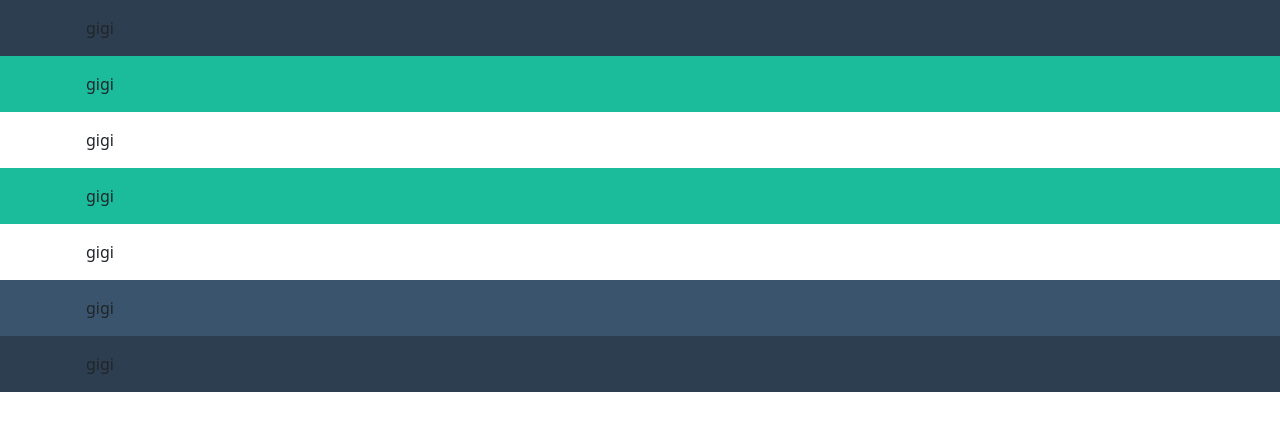
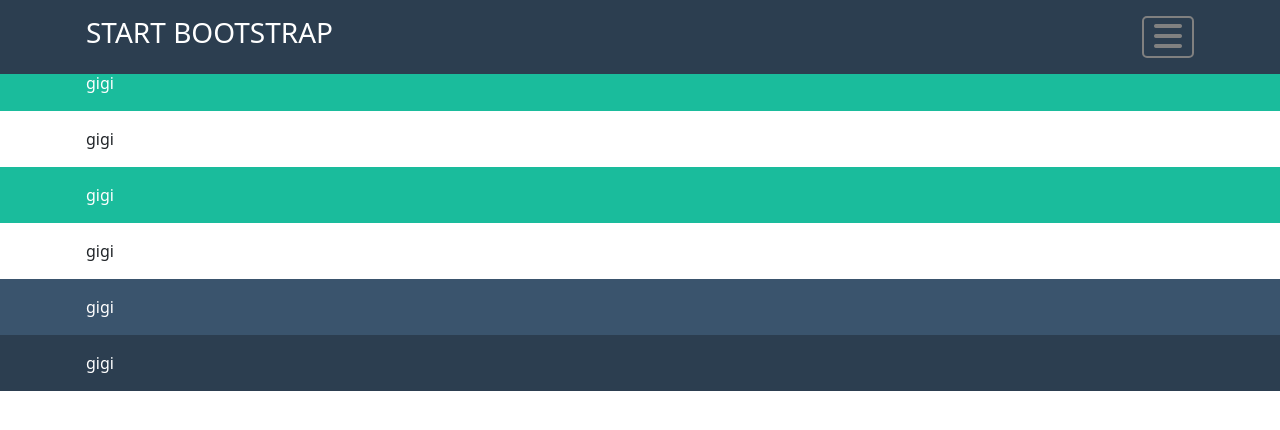
Before and after one commit to StefanoSax93/html-css-bootstrap-freelancer, a plain HTML site: page index.html in a window 1280 px wide. Drawn offline with nearby package versions, Linux system fonts and the light colour scheme.

Commit message:
aggiunta nav base

```diff
--- a/css/style.css
+++ b/css/style.css
@@ -7,3 +7,12 @@
 .bg-pub {
     background-color: #3A546D;
 }
+.title-section {
+    margin-top: 55px;
+}
+.hamburger-border {
+    border: 2px solid grey;
+    padding: 2px 10px;
+    border-radius: 5px;
+    color: grey;
+}
--- a/index.html
+++ b/index.html
@@ -10,38 +10,43 @@
     <link rel="stylesheet" href="css/style.css">
 </head>
 <body>
-    <div class="container-fluid bg-header">
-        <div class="container p-3 ">
+    <div class="container-fluid bg-header position-fixed top-0">
+        <div class="container p-3 text-white">
+            <div class="d-flex justify-content-between align-items-center">
+                <h3>START BOOTSTRAP</h3>
+                <div class="hamburger-border">
+                    <i class="fa-solid fa-2x fa-bars"></i>
+                </div>
+            </div>
+        </div>
+    </div>
+    <div class="container-fluid title-section bg-title">
+        <div class="container p-3 text-white">
+            gigi
+        </div>
+    </div>
+    <div class="container-fluid">
+        <div class="container p-3">
             gigi
         </div>
     </div>
     <div class="container-fluid bg-title">
-        <div class="container p-3 ">
-            gigi
-        </div>
-    </div>
-    <div class="container-fluid">
-        <div class="container p-3 ">
-            gigi
-        </div>
-    </div>
-    <div class="container-fluid bg-title">
-        <div class="container p-3 ">
+        <div class="container p-3 text-white">
             gigi
         </div>
     </div>
     <div class="container-fluid ">
-        <div class="container p-3 ">
+        <div class="container p-3">
             gigi
         </div>
     </div>
     <div class="container-fluid bg-pub">
-        <div class="container p-3 ">
+        <div class="container p-3 text-white">
             gigi
         </div>
     </div>
     <div class="container-fluid bg-header">
-        <div class="container p-3 ">
+        <div class="container p-3 text-white">
             gigi
         </div>
     </div>
```
